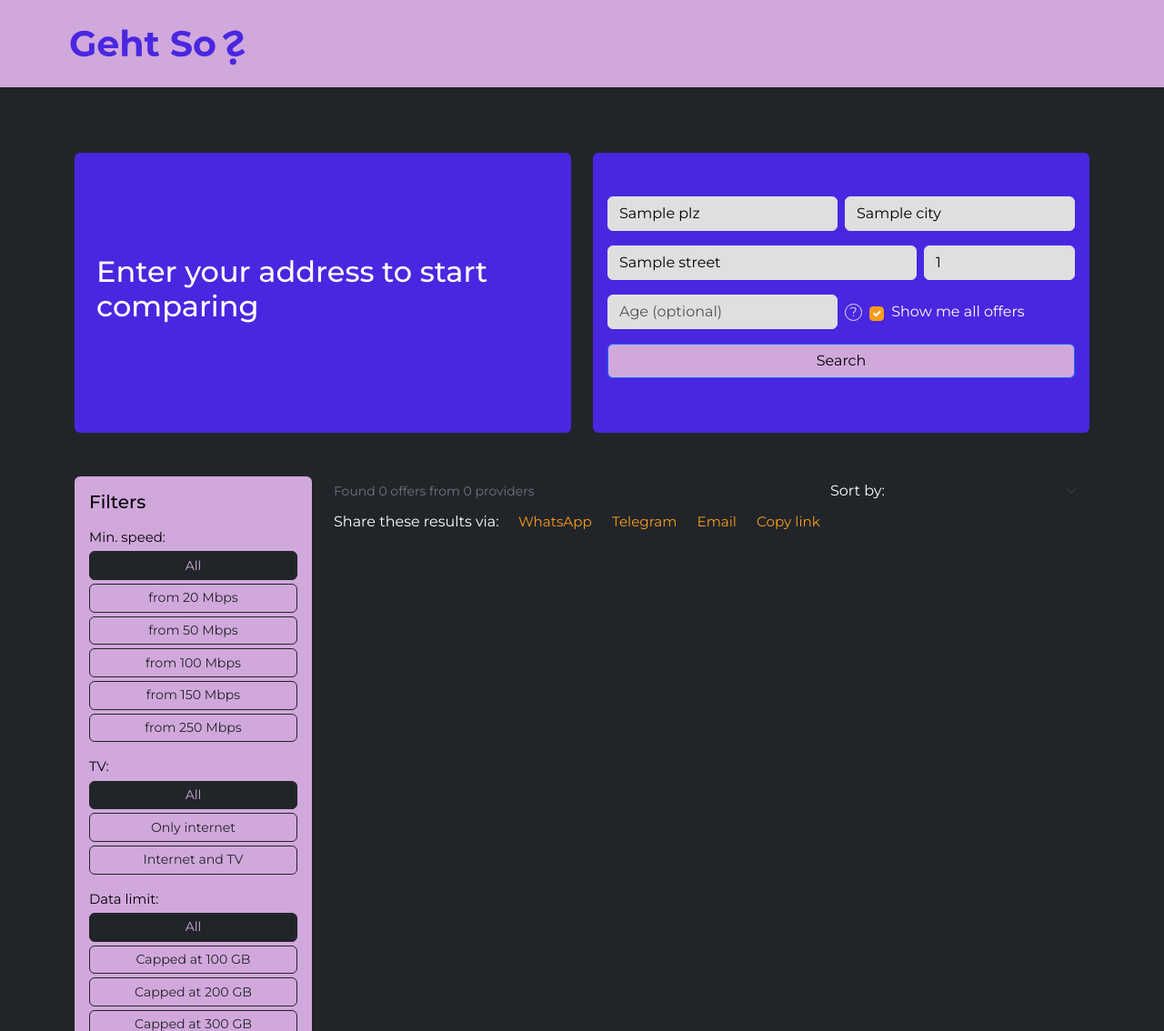
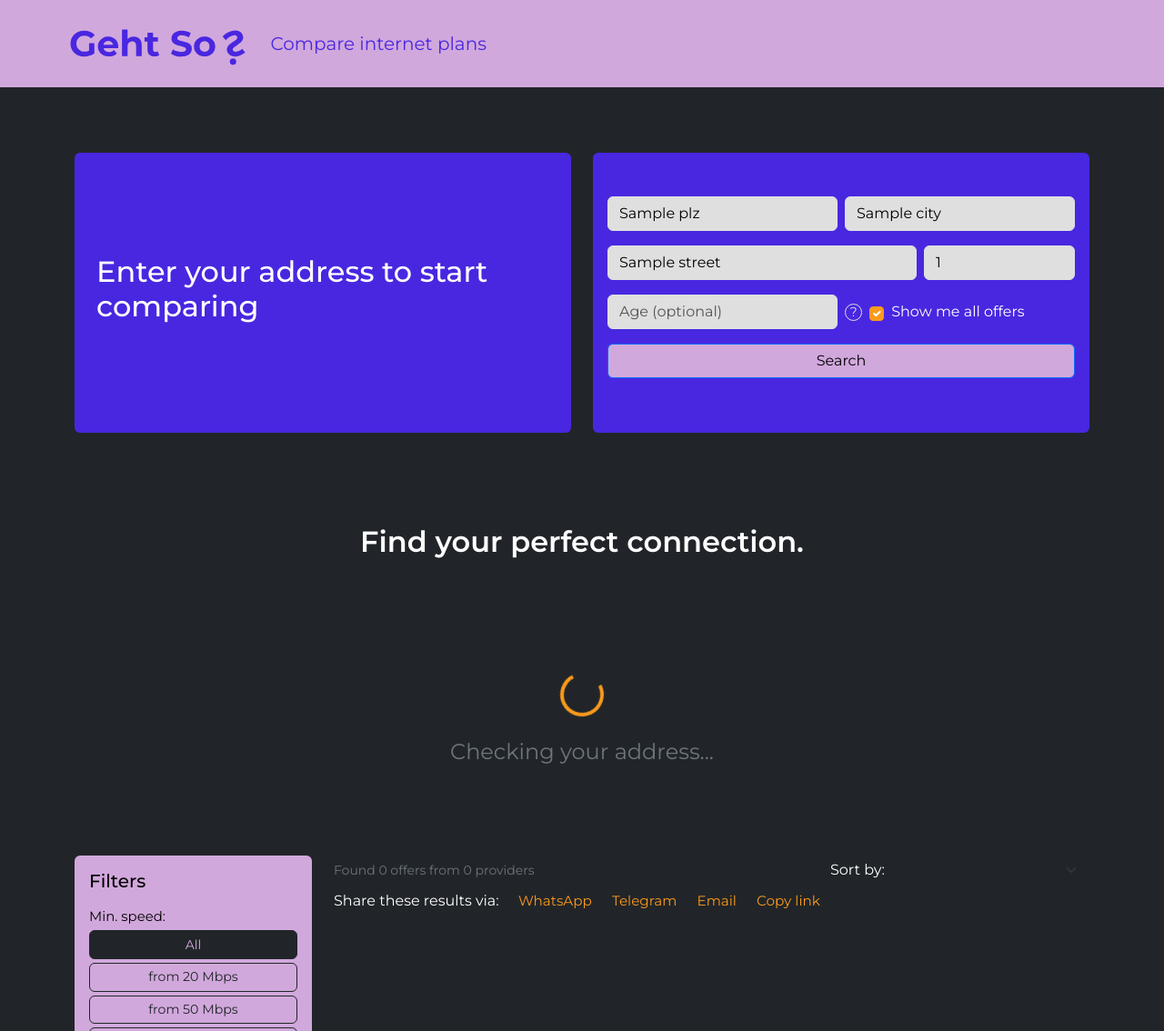
Before and after one commit to AdelinaBatereanu/GehtSo, a Flask app: template src/templates/index.html in a window 1280 px wide. Shown: the top 1134 px of the page at 91% size. Run offline with Flask 3, Linux system fonts and the light colour scheme; the template is opened without the code that fills it: most values are stand-ins (such as "Sample title", 1, 10 or a date in 2020).

Commit message:
add slogan and loading dynamic text

```diff
--- a/src/static/css/styles.css
+++ b/src/static/css/styles.css
@@ -21,6 +21,15 @@ header h1 {
     background: #4927e0 !important;
     color: #fff !important;
     border: none;
+}
+
+.text-primary {
+    color: #4927e0 !important;
+}
+
+/* slogan */
+.slogan {
+    color: #fff !important;
 }
 
 /* address forms */
--- a/src/static/js/main.js
+++ b/src/static/js/main.js
@@ -21,10 +21,32 @@ let allOffers = [];
 let currentPage = 1;
 const pageSize = 10; // Offers per page
 
+// Show slogan, hide loading and main content
+function showSlogan() {
+    document.getElementById('slogan-placeholder').classList.remove('d-none');
+    document.getElementById('loading-placeholder').classList.add('d-none');
+    document.getElementById('main-content').classList.add('d-none');
+}
+
+// Show loading, hide slogan and main content
+function showLoading() {
+    document.getElementById('slogan-placeholder').classList.add('d-none');
+    document.getElementById('loading-placeholder').classList.remove('d-none');
+    document.getElementById('main-content').classList.add('d-none');
+}
+
+// Show main content, hide others
+function showMainContent() {
+    document.getElementById('slogan-placeholder').classList.add('d-none');
+    document.getElementById('loading-placeholder').classList.add('d-none');
+    document.getElementById('main-content').classList.remove('d-none');
+}
+
 // --- Main search trigger ---
 async function triggerSearch() {
     currentPage = 1; // Reset to first page on new search
     allOffers = [];
+    showLoading(); // Show loading state
 
     // Show loading spinner
     document.getElementById('loading-spinner').classList.remove('d-none');
@@ -49,6 +71,7 @@ async function triggerSearch() {
         errorDiv.textContent = "Please fill in all address fields.";
         errorDiv.classList.remove('d-none');
         document.getElementById('loading-spinner').classList.add('d-none');
+        showSlogan(); // Show slogan if address is invalid
         return;
     } else {
         // Hide error if present
@@ -63,6 +86,7 @@ async function triggerSearch() {
             document.getElementById('loading-spinner').classList.add('d-none');
             ageInput.focus();
             document.getElementById('loading-spinner').classList.add('d-none');
+            showSlogan(); // Show slogan if age is invalid
             return;
         }
     }
@@ -101,11 +125,13 @@ async function triggerSearch() {
         updateResults([]);
         // Generate share URL (each time the search is triggered)
         resetShareUrl();
+        showSlogan(); // Show slogan if there was an error
         return;
     }
 
     // Show main content (only if response is ok)
-    document.getElementById('main-content').classList.remove('d-none');
+    document.getElementById('loading-placeholder').classList.add('d-none');
+    showMainContent();
 
     const reader = response.body.getReader();
     const decoder = new TextDecoder();
@@ -276,6 +302,8 @@ document.addEventListener('DOMContentLoaded', () => {
     // If all address fields are present, trigger search
     if (street && houseNumber && plz && city) {
         triggerSearch();
+    } else {
+        showSlogan(); // <--- Add this here
     }
 
     // Create share URL and set up sharing buttons
--- a/src/templates/index.html
+++ b/src/templates/index.html
@@ -15,7 +15,10 @@
     <!-- Header -->
     <header class="py-4 mb-4">
         <div class="container-fluid">
-            <img src="{{ url_for('static', filename='images/GehtSo.svg') }}" alt="Logo" style="height: 3rem; width: auto; margin-left: 4rem;">
+            <div class="d-flex align-items-center" style="margin-left: 4rem;">
+                <img src="{{ url_for('static', filename='images/GehtSo.svg') }}" alt="Logo" style="height: 3rem; width: auto;">
+                <span class="ms-4 fs-5 fw-500 text-primary">Compare internet plans</span>
+            </div>
         </div>
     </header>
 
@@ -89,6 +92,20 @@
             </div>
         </section>
 
+        <section id="slogan-placeholder" class="container my-4 text-center">
+            <div class="py-5">
+                <div class="fs-2 fw-semibold slogan">Find your perfect connection.</div>
+            </div>
+        </section>
+        <!-- Loading placeholder -->
+        <section id="loading-placeholder" class="container my-4 text-center">
+            <div class="py-5">
+                <div class="spinner-border text-primary mb-3" role="status" style="width: 3rem; height: 3rem;">
+                    <span class="visually-hidden">Loading...</span>
+                </div>
+                <div class="fs-4 text-secondary">Checking your address...</div>
+            </div>
+        </section>
         <!-- Offers and Filters section -->
         <section id="main-content" class="container my-5 d-none">
             <div class="row justify-content-center align-items-stretch g-4">
```
